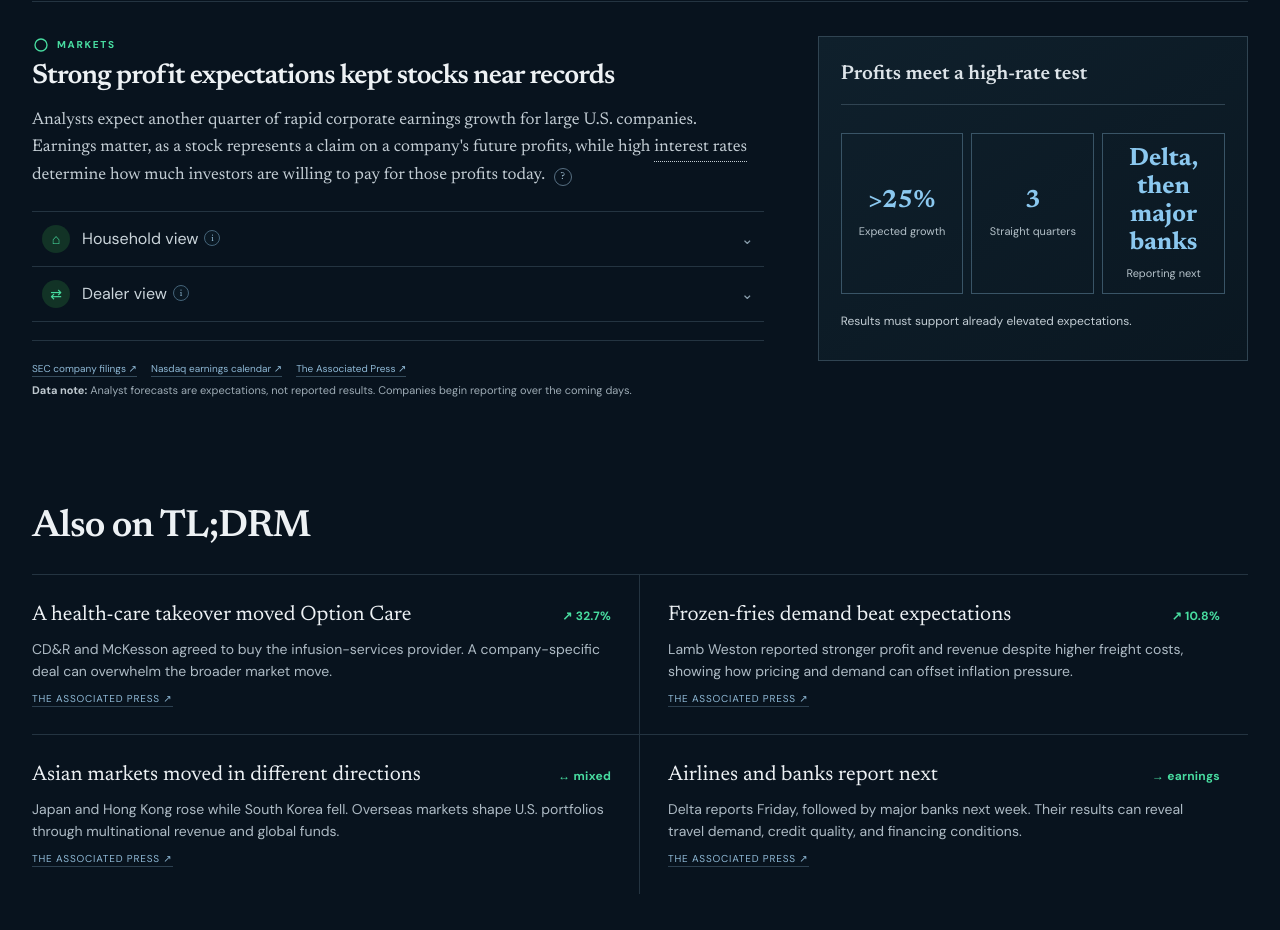
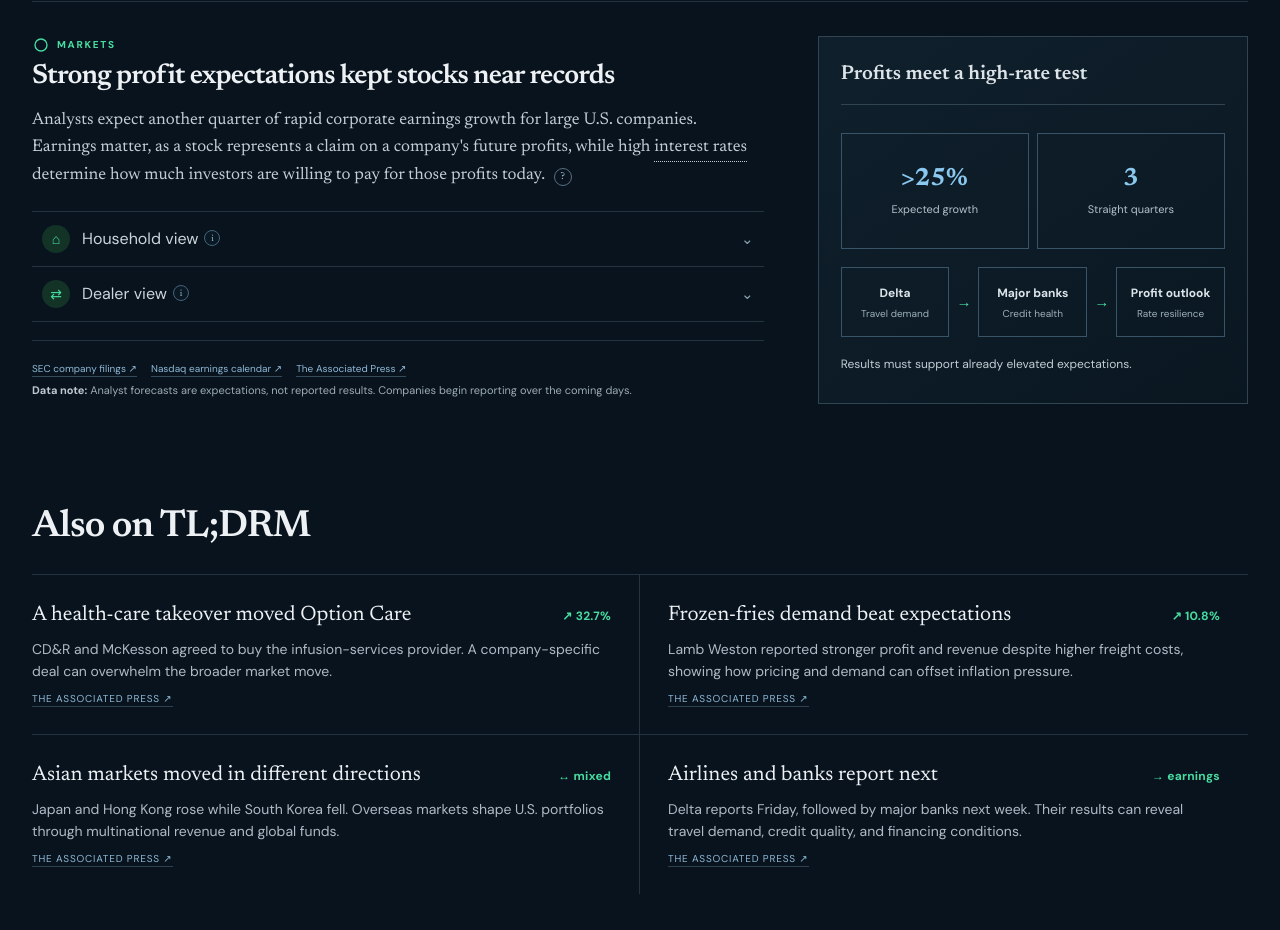
Before and after one commit to PennPredict/tldr-macro, a Next.js app: page / in a window 1280 px wide. Shown: the part 2540-3470 px from the top of the page. Built offline with nearby package versions, Linux system fonts and the light colour scheme.

Commit message:
Replace text-only earnings stat

```diff
--- a/app/globals.css
+++ b/app/globals.css
@@ -99,6 +99,12 @@ button { font:inherit; }
 .signal-pair em { color:#b4c1c9; font-size:12px; font-style:normal; }
 .signal-pair>i { color:#788d9b; font-size:20px; font-style:normal; }
 .visual-stats { display:grid; grid-template-columns:repeat(3,1fr); gap:8px; margin-top:28px; }.visual-stats span { min-height:116px; display:flex; flex-direction:column; justify-content:center; gap:8px; padding:12px 8px; border:1px solid #395466; text-align:center; }.visual-stats b { color:#8bc8ef; font-family:var(--font-serif),serif; font-size:clamp(18px,2vw,25px); line-height:1.12; }.visual-stats em { color:#b4c1c9; font-size:11px; font-style:normal; line-height:1.35; }
+.earnings-stats { grid-template-columns:repeat(2,1fr); }
+.earnings-map { display:grid; grid-template-columns:1fr auto 1fr auto 1fr; gap:7px; align-items:center; margin-top:18px; }
+.earnings-map span { min-height:70px; display:flex; flex-direction:column; justify-content:center; gap:5px; padding:8px; border:1px solid #395466; text-align:center; }
+.earnings-map b { color:#dbe4e9; font-size:12px; }
+.earnings-map em { color:#9eb0bb; font-size:10px; font-style:normal; line-height:1.3; }
+.earnings-map i { color:var(--green); font-size:15px; font-style:normal; }
 .power-visual .visual-stats { position:relative; margin-top:72px; padding-top:30px; }.power-visual .visual-stats:before { content:"AI growth → electricity demand → reactor upgrades"; position:absolute; left:0; right:0; top:-48px; padding:10px; border:1px solid #3c5a6d; color:#d4dde3; font-size:12px; text-align:center; }.power-visual .visual-stats:after { content:""; position:absolute; left:16%; right:16%; top:13px; border-top:1px solid #4b6c81; }.power-visual .visual-stats span { position:relative; }.power-visual .visual-stats span:before { content:""; position:absolute; left:50%; top:-18px; height:18px; border-left:1px solid #4b6c81; }
 .everyday { margin-top:20px; padding:16px 18px; border-left:3px solid var(--green); background:#0b1b25; }
 .everyday strong,.mechanism>strong,.expected>strong,.data-behind>strong { display:block; margin-bottom:7px; color:var(--green); font-size:9px; text-transform:uppercase; letter-spacing:.14em; }
@@ -157,7 +163,7 @@ button { font:inherit; }
 @keyframes popover-in { from { opacity:0; transform:translateY(-3px); } to { opacity:1; transform:none; } }
 @media (prefers-reduced-motion:reduce) { .term-popover { animation:none; } }
 @media (max-width:1023px) { .headline-card { grid-template-columns:1fr; grid-template-areas:"intro" "visual" "commentary"; gap:0; }.headline-visual-column { margin-top:24px; }.headline-visual { position:relative; top:auto; width:100%; min-height:0; max-height:410px; }.headline-commentary { margin-top:0; }.lenses { max-width:none; } }
-@media (max-width:600px) { .headline-card { padding:38px 0 24px; }.headline-intro h3 { font-size:32px; }.headline-commentary-text { font-size:16px; }.headline-visual { padding:16px; max-height:none; }.lens-heading { align-items:flex-start; padding:12px 0; }.lens-heading strong { max-width:210px; }.lens-info,.lens-body { padding-left:16px; }.lens-row,.lens-toggle { min-height:58px; }.job-chart { gap:20px; }.average-line span { font-size:10px; }.supply-chain { grid-template-columns:1fr; }.supply-chain i { transform:rotate(90deg); text-align:center; }.supply-chain span { min-height:66px; }.headline-visual.oil-chain { max-height:none; }.visual-stats { grid-template-columns:1fr; }.visual-stats span { min-height:74px; } }
+@media (max-width:600px) { .headline-card { padding:38px 0 24px; }.headline-intro h3 { font-size:32px; }.headline-commentary-text { font-size:16px; }.headline-visual { padding:16px; max-height:none; }.lens-heading { align-items:flex-start; padding:12px 0; }.lens-heading strong { max-width:210px; }.lens-info,.lens-body { padding-left:16px; }.lens-row,.lens-toggle { min-height:58px; }.job-chart { gap:20px; }.average-line span { font-size:10px; }.supply-chain { grid-template-columns:1fr; }.supply-chain i { transform:rotate(90deg); text-align:center; }.supply-chain span { min-height:66px; }.headline-visual.oil-chain { max-height:none; }.visual-stats { grid-template-columns:1fr; }.visual-stats span { min-height:74px; }.earnings-map { grid-template-columns:1fr; }.earnings-map i { transform:rotate(90deg); text-align:center; }.earnings-map span { min-height:58px; } }
 
 /* Compact opening and a single intentional footer divider. */
 .topbar { min-height:92px; border-bottom:0; }
--- a/reports/build-report.json
+++ b/reports/build-report.json
@@ -1,5 +1,5 @@
 {
-  "generated_at": "2026-10-06T18:11:14.462Z",
+  "generated_at": "2026-10-06T18:13:49.211Z",
   "edition_date": "2026-10-06",
   "policy_version": 1,
   "status": "passed",
```
Also changed, not shown: app/HeadlineCard.tsx (+1 -1 lines).
